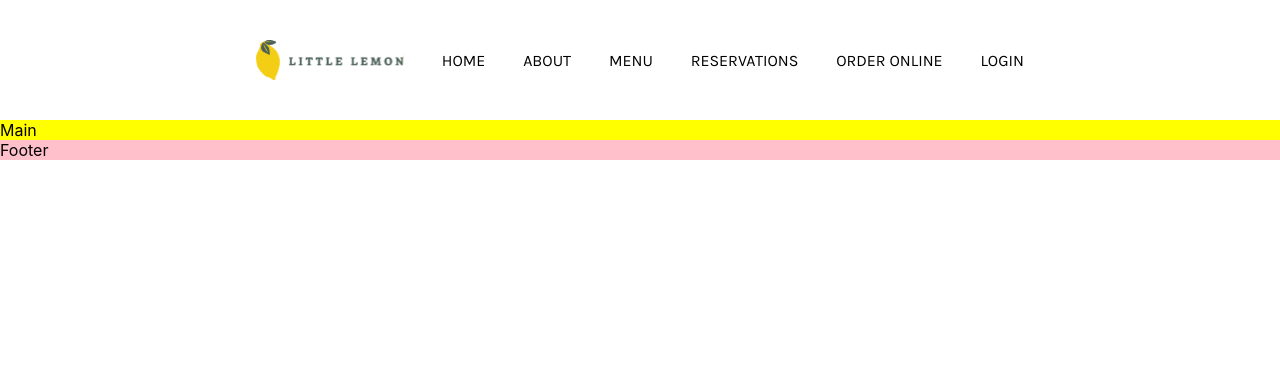
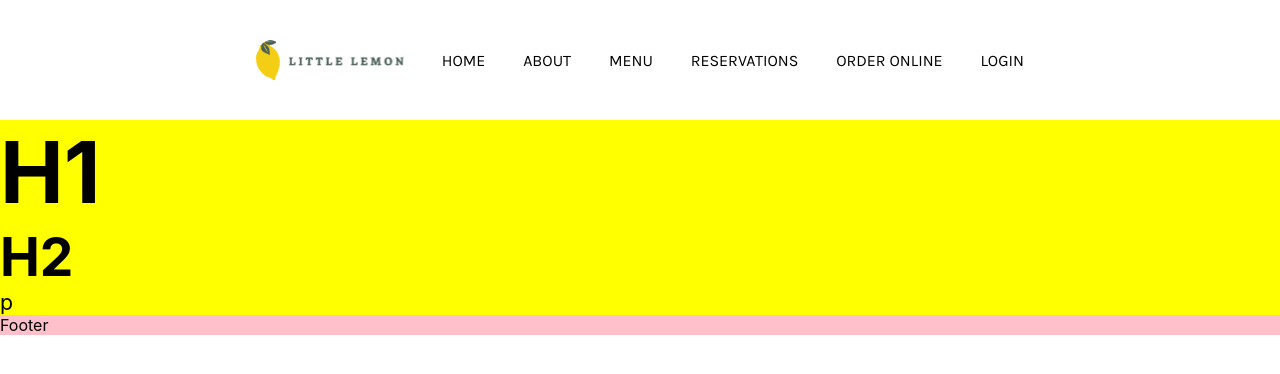
Before and after one commit to appbuilder001/capstone-app, a React (Create React App) app: page / in a window 1280 px wide. Shown: the top 374 px of the page. Built offline with nearby package versions, Linux system fonts and the light colour scheme; a web font is replaced by a local one.

Commit message:
css styles added per UI kit + header/nav css added

```diff
--- a/src/App.css
+++ b/src/App.css
@@ -15,6 +15,26 @@
 * {
   margin: 0;
   padding: 0;
+}
+
+img {
+  border-radius: 16px;
+}
+
+h1 {
+  font-size: 64pt;
+}
+
+h2 {
+  font-size: 40pt;
+}
+
+h3 {
+  font-size: 18px;
+}
+
+p {
+  font-size: 16pt;
 }
 
 a {
--- a/src/components/Main.js
+++ b/src/components/Main.js
@@ -1,7 +1,17 @@
 function Main() {
 
     return (
-        <div  style={{backgroundColor: 'yellow'}} >Main</div>
+        <div  style={{backgroundColor: 'yellow'}} >
+            <h1>
+                H1
+            </h1>
+            <h2>
+                H2
+            </h2>
+            <p>
+                p
+            </p>
+        </div>
     )
 }
 
```
